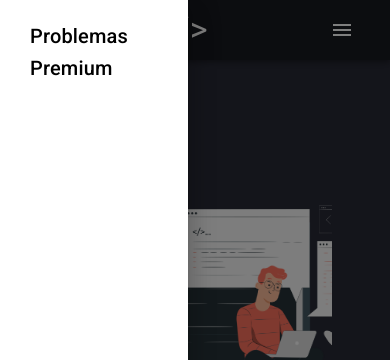
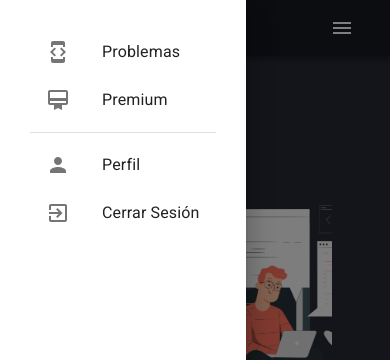
Before and after one commit to gebrayel/Codi-Leetcode-Clone-Frontend, a React (Create React App) app: page / in a window 390 px wide. Both pictures are taken after a click on the button "menu". Shown: the top 360 px of the page. Built offline with nearby package versions, Linux system fonts and the light colour scheme.

Commit message:
Nav Done-First QA

```diff
--- a/src/components/Navbar/Navbar.js
+++ b/src/components/Navbar/Navbar.js
@@ -6,8 +6,14 @@ import Typography from '@material-ui/core/Typography';
 import IconButton from '@material-ui/core/IconButton';
 import Drawer from '@material-ui/core/Drawer';
 import Link from '@material-ui/core/Link';
+//icons
 import MenuIcon from '@material-ui/icons/Menu';
+import DeveloperModeIcon from '@material-ui/icons/DeveloperMode';
+import CardMembershipIcon from '@material-ui/icons/CardMembership';
+import PersonIcon from '@material-ui/icons/Person';
+import ExitToAppIcon from '@material-ui/icons/ExitToApp';
 import AccountCircle from '@material-ui/icons/AccountCircle';
+//icons//
 import Switch from '@material-ui/core/Switch';
 import FormControlLabel from '@material-ui/core/FormControlLabel';
 import FormGroup from '@material-ui/core/FormGroup';
@@ -17,6 +23,11 @@ import Button from '@material-ui/core/Button'
 import grey from '@material-ui/core/colors/grey'
 import {Link as NLink, BrowserRouter as Router, Switch as RSwitch, Route} from 'react-router-dom'
 import Codi_Icon from '../../assets/blue_codi.png'
+import List from '@material-ui/core/List';
+import Divider from '@material-ui/core/Divider';
+import ListItem from '@material-ui/core/ListItem';
+import ListItemIcon from '@material-ui/core/ListItemIcon';
+import ListItemText from '@material-ui/core/ListItemText';
 
 
 const useStyles = makeStyles((theme) => ({
@@ -33,6 +44,9 @@ const useStyles = makeStyles((theme) => ({
     color: 'white',
     marginRight: '5rem',
     marginLeft: '1rem',
+    "@media (max-width: 768px)": {
+
+    },
   },
   leftpart: {
     display:'flex',
@@ -73,7 +87,11 @@ const useStyles = makeStyles((theme) => ({
   },
   codilog:{
     maxWidth: '3.5rem',
-    maxHeight: '3.5rem'
+    maxHeight: '3.5rem',
+    "@media (max-width: 899px)": {
+      maxWidth: '2.5rem',
+      maxHeight: '2.5rem',
+    },
   },
   logicon:{
     width: '2rem',
@@ -88,13 +106,18 @@ const useStyles = makeStyles((theme) => ({
     size: "18px",
     marginLeft: "38px",
   },
+  list: {
+    width: 250,
+  },
 }));
 
 export default function Navbar() {
 
+  const [auth, setAuth] = useState(true);
+
+
   const classes = useStyles();
-  const [auth, setAuth] = React.useState(true);
-  const [anchorEl, setAnchorEl] = React.useState(null);
+  const [anchorEl, setAnchorEl] = useState(null);
   const open = Boolean(anchorEl);
   const apcol = grey[900];
   const handleChange = (event) => {
@@ -124,24 +147,6 @@ export default function Navbar() {
   }, []);
 
 
-  const headersData = [
-    {
-      label: "Listings",
-      href: "/listings",
-    },
-    {
-      label: "Mentors",
-      href: "/mentors",
-    },
-    {
-      label: "My Account",
-      href: "/account",
-    },
-    {
-      label: "Log Out",
-      href: "/logout",
-    },
-  ];
   const handleClose = () => {
     setAnchorEl(null);
   };
@@ -160,7 +165,7 @@ export default function Navbar() {
 
               <NLink to='/'><img src={Codi_Icon} alt="Codi Icon" className={classes.codilog}/></NLink>
 
-              <Typography variant="h4" >
+               <Typography variant="h4" >
                 <NLink to='/' className={classes.title}>{title}</NLink>
               </Typography>
 
@@ -189,7 +194,7 @@ export default function Navbar() {
                   color="inherit"
                   size="medium"
                 >
-                  <AccountCircle style={{ fontSize: 40 }}/>
+                  <AccountCircle style={{ fontSize: 50 }}/>
                 </IconButton>
                 <Menu
                   id="menu-appbar"
@@ -206,8 +211,8 @@ export default function Navbar() {
                   open={open}
                   onClose={handleClose}
                 >
-                  <MenuItem onClick={handleClose}>Perfil</MenuItem>
-                  <MenuItem onClick={handleClose}>Cerrar Sesión</MenuItem>
+                  <NLink to = '/' className={classes.DrawerlinkStyle}><MenuItem onClick={handleClose}>Perfil</MenuItem></NLink>
+                  <NLink to = '/' className={classes.DrawerlinkStyle}><MenuItem onClick={handleClose}>Cerrar Sesión</MenuItem></NLink>
                 </Menu>
               </div>
 
@@ -238,7 +243,7 @@ export default function Navbar() {
         <div className={classes.leftpart}>
           <NLink to='/'><img src={Codi_Icon} alt="Codi Icon" className={classes.codilog}/></NLink>
 
-              <Typography variant="h4" >
+              <Typography variant="h5" >
                 <NLink to='/' className={classes.title}>{title}</NLink>
               </Typography>
 
@@ -261,17 +266,30 @@ export default function Navbar() {
   const getDrawerChoices = () => {
     return (
       <>
+        <List>
 
-                <Typography variant="h6" className={classes.each}>
+          <ListItem button key={'Problemas'}>
+            <ListItemIcon><DeveloperModeIcon/></ListItemIcon>
+            <ListItemText primary={'Problemas'} />
+          </ListItem>
+          <ListItem button key={'Premium'}>
+          <ListItemIcon><CardMembershipIcon/></ListItemIcon>
+          <ListItemText primary={'Premium'} />
+        </ListItem>
 
-                    <NLink to = '/actual' className={classes.DrawerlinkStyle}>Problemas</NLink>
-
-                </Typography>
-
-                <Typography variant="h6" >
-                  <NLink to = '#' className={classes.DrawerlinkStyle}>Premium</NLink>
-                </Typography>
-              </>
+        </List>
+        <Divider />
+        <List>
+          <ListItem button key={'Perfil'}>
+                <ListItemIcon><PersonIcon/></ListItemIcon>
+                <ListItemText primary={'Perfil'} />
+              </ListItem>
+              <ListItem button key={'Cerrar Sesión'}>
+              <ListItemIcon><ExitToAppIcon/></ListItemIcon>
+              <ListItemText primary={'Cerrar Sesión'} />
+            </ListItem>
+        </List>
+      </>
     )
 
   };
@@ -281,14 +299,8 @@ export default function Navbar() {
 
   return (
     <div className={classes.root}>
-      {/* <FormGroup>
-        <FormControlLabel
-          control={<Switch checked={auth} onChange={handleChange} aria-label="login switch" />}
-          label={auth ? 'Logout' : 'Login'}
-        />
-      </FormGroup> */}
       <AppBar position="fixed" color={apcol} classes={{root: classes.appbarcolor}} >
-        {mobileView ? displayMobile() : displayDesktop()}
+        {auth?  (mobileView ? displayMobile() : displayDesktop() ): null}
       </AppBar>
     </div>
   );
```
